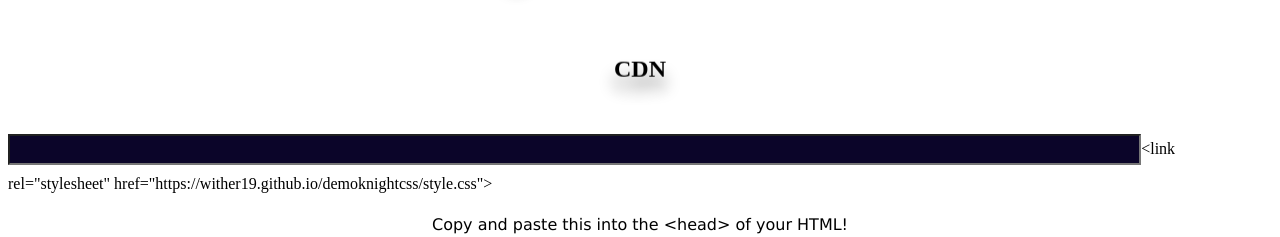
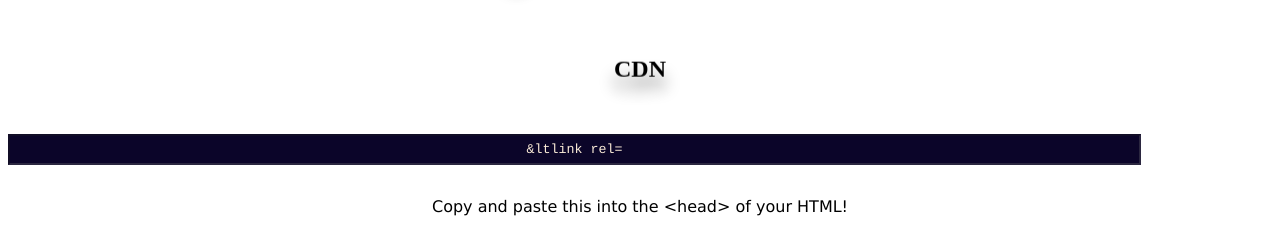
Before and after one commit to Wither19/demoknightcss, a plain HTML site: page index.html in a window 1280 px wide. Shown: the part 86-323 px from the top of the page. Drawn offline with nearby package versions, Linux system fonts and the light colour scheme; a web font is replaced by a local one.

Commit message:
Update index.html

```diff
--- a/index.html
+++ b/index.html
@@ -11,7 +11,7 @@
   <float><h1>Demoknight CSS Documentation</h1></float>
   <br><br>
   <float><h2>CDN</h2></float><br>
-  <input id="copy">&ltlink rel="stylesheet" href="https://wither19.github.io/demoknightcss/style.css"&gt</input>
+  <input style="font-family: Courier;" type="text" disabled id="copy" value="&ltlink rel="stylesheet" href="https://wither19.github.io/demoknightcss/style.css"&gt"></input>
   <p>Copy and paste this into the &lthead&gt of your HTML!</p>
   <hr>
   <float><h1>Elements</h1></float>
```
